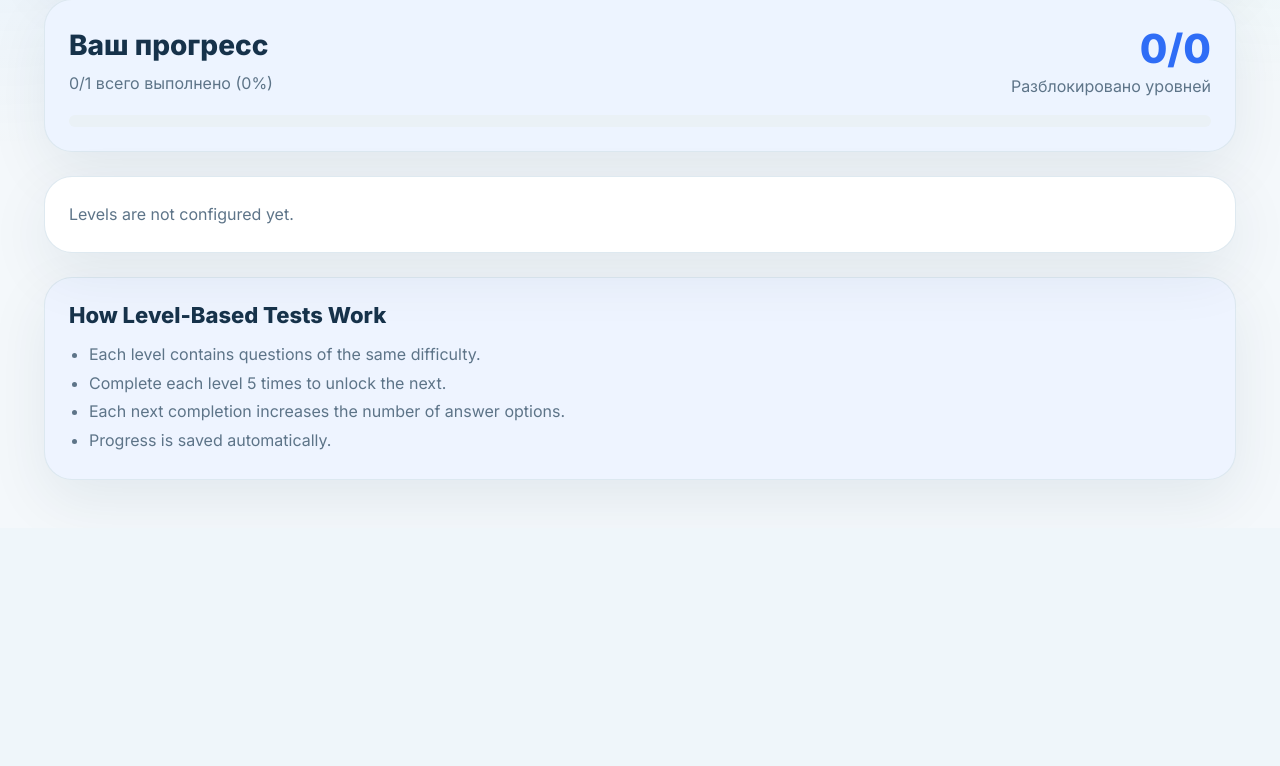
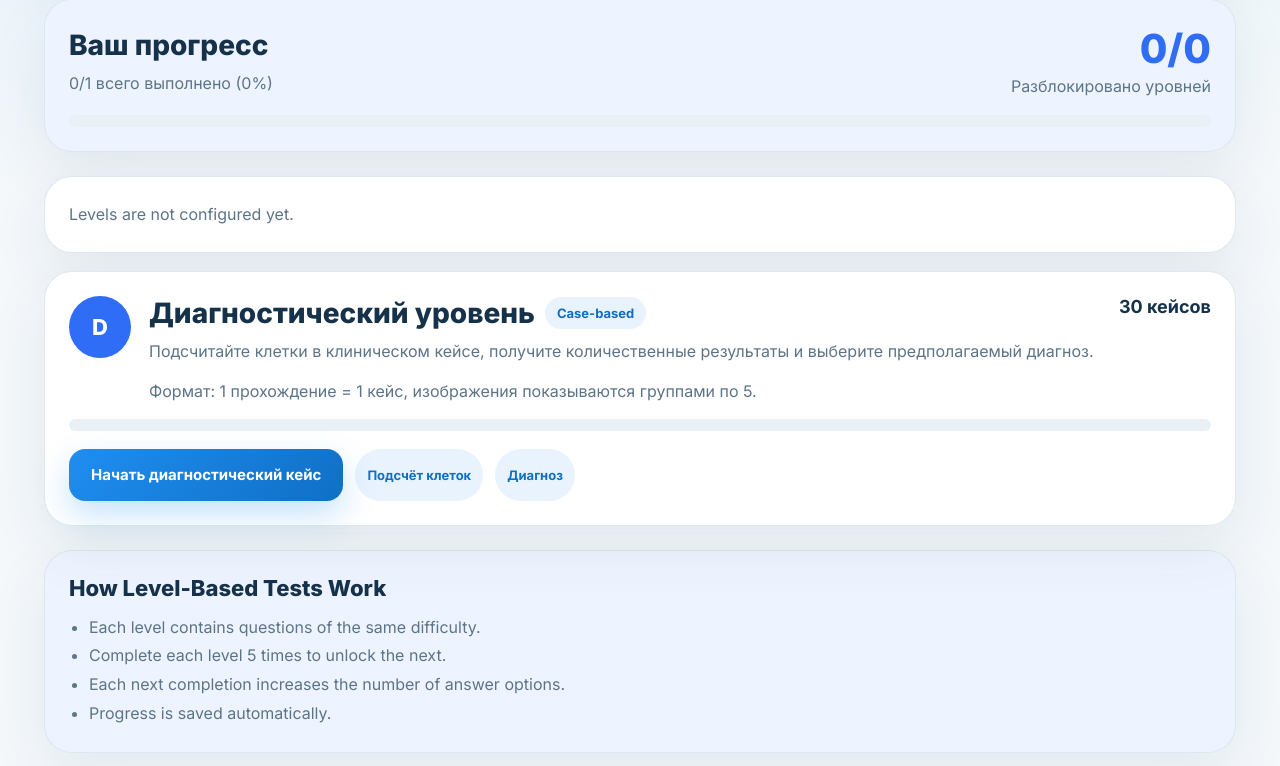
Before and after one commit to EkaterinaPchelenko/almazov_tests, a Django app: page /levels/ in a window 1280 px wide. Shown: the part 272-1038 px from the top of the page. Before the commit the page ends 752 px from the top, so only its background shows below. Run offline with Django 5.2, Linux system fonts and the light colour scheme; the visitor is signed in with stand-in values (Sample User, id 1); data that the repository does not hold is empty; some libraries are stand-ins or nearby versions.

Commit message:
Fixed version of pathology level

```diff
--- a/almazov_tests/backend/templates/levels.html
+++ b/almazov_tests/backend/templates/levels.html
@@ -113,6 +113,61 @@
             <div class="section-text">Levels are not configured yet.</div>
         </div>
     {% endfor %}
+
+    <article class="card" style="padding: 24px;">
+        <div style="display: flex; justify-content: space-between; gap: 20px; align-items: start; flex-wrap: wrap;">
+            <div style="display: flex; gap: 18px; align-items: start;">
+                <div style="
+                    width: 62px;
+                    height: 62px;
+                    border-radius: 50%;
+                    display: grid;
+                    place-items: center;
+                    font-weight: 800;
+                    font-size: 22px;
+                    color: white;
+                    background: #2f6df6;
+                ">
+                    D
+                </div>
+
+                <div>
+                    <div style="display: flex; gap: 10px; flex-wrap: wrap; align-items: center;">
+                        <div style="font-size: 28px; font-weight: 800;">
+                            Диагностический уровень
+                        </div>
+                        <span class="pill">Case-based</span>
+                    </div>
+
+                    <div class="section-text" style="margin-top: 8px;">
+                        Подсчитайте клетки в клиническом кейсе, получите количественные результаты
+                        и выберите предполагаемый диагноз.
+                    </div>
+
+                    <div class="section-text" style="margin-top: 14px;">
+                        Формат: 1 прохождение = 1 кейс, изображения показываются группами по 5.
+                    </div>
+                </div>
+            </div>
+
+            <div style="font-size: 18px; font-weight: 700;">
+                30 кейсов
+            </div>
+        </div>
+
+        <div class="progress" style="margin-top: 14px;">
+            <div class="progress__bar" style="width: 0%;"></div>
+        </div>
+
+        <div style="margin-top: 18px; display: flex; gap: 12px; flex-wrap: wrap;">
+            <a href="{% url 'start_diagnostic_case_level' %}" class="btn btn--primary">
+                Начать диагностический кейс
+            </a>
+
+            <span class="pill">Подсчёт клеток</span>
+            <span class="pill">Диагноз</span>
+        </div>
+    </article>
 </section>
 
 <section class="card" style="padding: 24px; margin-top: 24px; background: #eef4ff;">
```
Also changed, not shown: almazov_tests/backend/templates/diagnostic_cases/partials/case_batch.html (renamed from almazov_tests/backend/templates/diagnostic_cases/case_batch.html).
